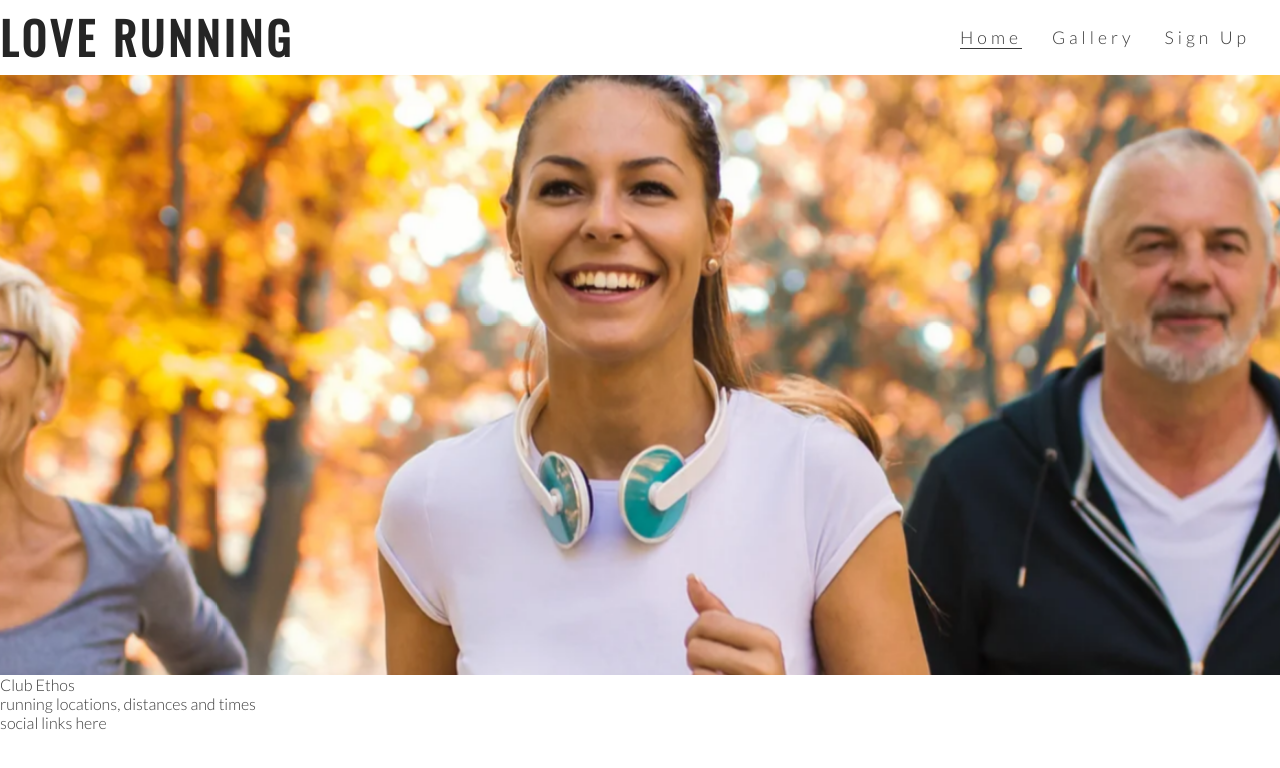
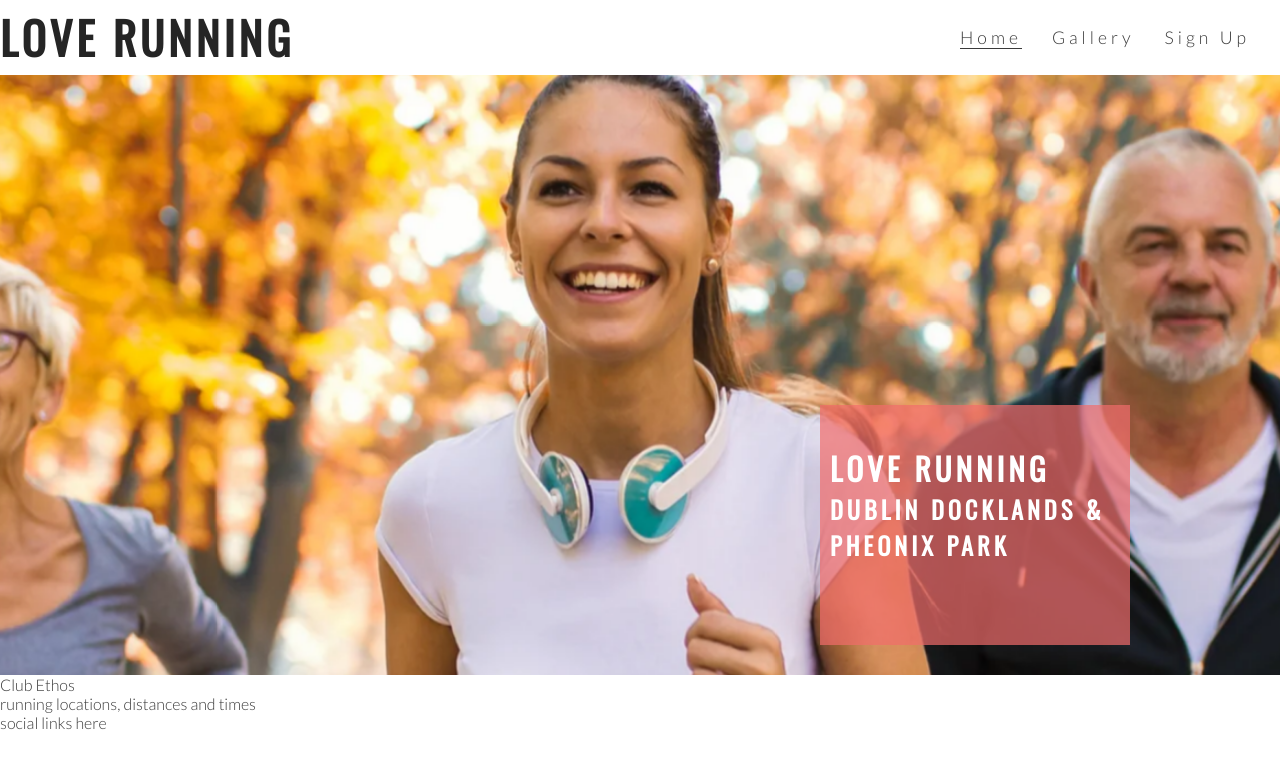
Before and after one commit to jackcrosbie/love-running, a plain HTML site: page index.html in a window 1280 px wide. Drawn offline with nearby package versions, Linux system fonts and the light colour scheme.

Commit message:
add cover text and style

```diff
--- a/assets/css/style.css
+++ b/assets/css/style.css
@@ -56,13 +56,20 @@ h1, h2 {
     border-bottom: 1px solid #3a3a3a;
 }
 
-/* hero image */
+/* hero image and cover text*/
 
 #hero-outer {
     height: 600px;
     width: 100%;
     overflow: hidden;
+
+    position: relative;
 }
+
+#cover-text, #cover-text h2 {
+    color: #fff;
+}
+
 
 #hero-image {
     height: 600px;
@@ -85,3 +92,23 @@ h1, h2 {
         transform: scale(1.1);
     }
 }
+
+#cover-text {
+    font-size: 130%;
+    font-family: Oswald, sans-serif;
+    text-transform: uppercase;
+    letter-spacing: 4px;
+
+    width: 300px;
+    height: 200px;
+
+    padding-top: 40px;
+    padding-left: 10px;
+
+    background-color: rgba(241, 109, 107, 0.7);
+
+    bottom: 30px;
+    right: 150px;
+
+    position: absolute;
+}
--- a/index.html
+++ b/index.html
@@ -32,9 +32,11 @@
         </nav>
     </header>
     <section id="hero-outer">
-       <div id="hero-image">
-
-       </div>
+       <div id="hero-image"></div>
+       <div id="cover-text">
+            <h2>Love Running</h2>
+            <h3>Dublin Docklands & Pheonix Park</h3>
+        </div>
     </section>
     <section>
         Club Ethos
```
